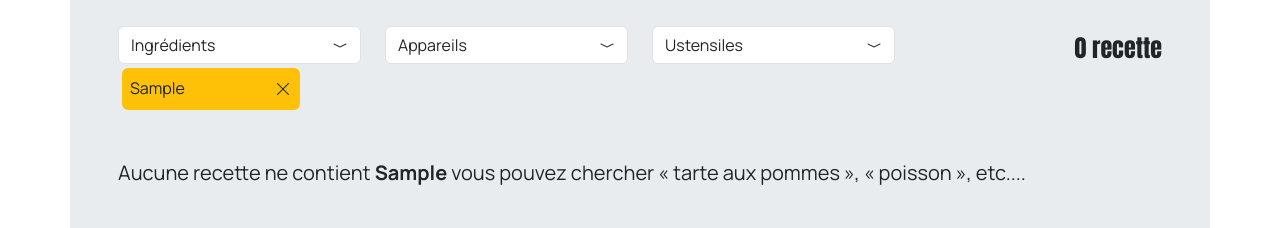
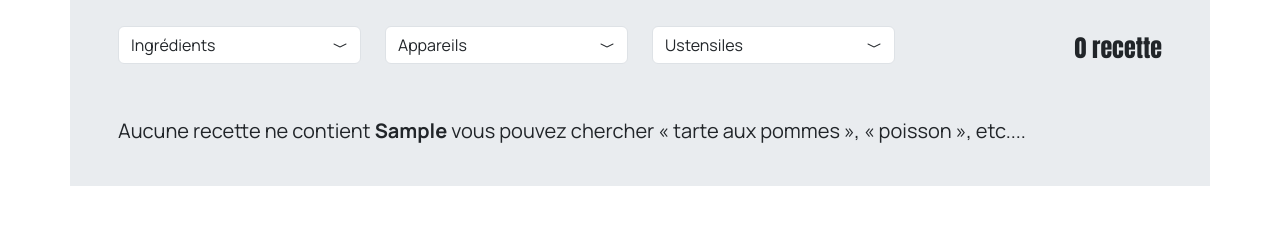
Before and after one commit to jdevis/PetitsPlats, a website with bundled scripts: page index.html in a window 1280 px wide. Both pictures are taken after typing "Sample" into the empty fields and a click on the button 1031 px from the left and 437 px from the top of the page. Shown: the part 667-895 px from the top of the page. After the commit the page ends 853 px from the top, so only its background shows below. Built offline with nearby package versions, Linux system fonts and the light colour scheme; files whose address does not match are found by name.

Commit message:
removing tags

```diff
--- a/index.html
+++ b/index.html
@@ -43,6 +43,7 @@
 						minlength="3"
 						placeholder="Rechercher une recette, un ingrédient, ..."
 						aria-label="Rechercher une recette, un ingrédient, ..."
+						autocomplete="false"
 					/>
 					<button
 						type="submit"
@@ -174,9 +175,7 @@
 				class="mt-5 row align-items-start"
 				id="recipeCards"
 			></section>
-			<p class="col-12 fs-5 d-none" data-message>
-				Aucune recette ne correspond à votre recherche
-			</p>
+			<p class="col-12 fs-5 d-none" data-message></p>
 		</main>
 		<template data-filter-list>
 			<li><a class="dropdown-item" href="#" data-filter-link></a></li>
@@ -223,7 +222,7 @@
 			</div>
 		</template>
 		<script src="node_modules/bootstrap/dist/js/bootstrap.bundle.min.js"></script>
-		<script src="js/display.js" type="module"></script>
+		<!-- <script src="js/display.js" type="module"></script> -->
 		<script src="js/main.js" type="module"></script>
 	</body>
 </html>
--- a/js/display.js
+++ /dev/null
@@ -1,107 +0,0 @@
-import { recipes } from "../data/recipes.js";
-
-export const cardsWrapper = document.getElementById("recipeCards");
-export let recipesArray = [];
-let ingredientsArray = [];
-let ingredientsFilterArray = [];
-let applianceArray = [];
-let ustensilsArray = [];
-const cardTemplate = document.querySelector("[data-recipe-template]");
-const ingredientsTemplate = document.querySelector(
-	"[data-ingredients-template]"
-);
-/** display recipes */
-export function displayRecipes() {
-	recipesArray = recipes.map((recipe) => {
-		const card = cardTemplate.content.cloneNode(true).children[0];
-		const img = card.querySelector("[data-recipe-img]");
-		const recipeTitle = card.querySelector("[data-recipe-title]");
-		const desc = card.querySelector("[data-recipe-desc]");
-		const src = "/assets/photos/" + recipe.image;
-		card.setAttribute("id", "recipeId-" + recipe.id);
-		img.setAttribute("src", src);
-		recipeTitle.textContent = recipe.name;
-		desc.textContent = recipe.description;
-		const ingredientsContainer = card.querySelector(
-			"[data-ingredients-container]"
-		);
-		ingredientsArray = recipe.ingredients.map((ing) => {
-			const ingredientCard = ingredientsTemplate.content.cloneNode(true)
-				.children[0];
-			const ingredientTitle = ingredientCard.querySelector(
-				"[data-ingredient-title]"
-			);
-			const ingredientQuantity = ingredientCard.querySelector(
-				"[data-ingredient-qty]"
-			);
-			const ingredientUnit = ingredientCard.querySelector(
-				"[data-ingredient-unit]"
-			);
-			ingredientTitle.textContent = ing.ingredient;
-			ingredientQuantity.textContent = ing.quantity;
-			ingredientUnit.textContent = ing.unit;
-			ingredientsContainer.append(ingredientCard);
-			//store ingredients for filter
-			if (!ingredientsFilterArray.includes(ing.ingredient)) {
-				ingredientsFilterArray.push(ing.ingredient);
-			}
-			return { ingredientTitle: ing.ingredient };
-		});
-		//store ustensils for filter
-		recipe.ustensils.forEach((element) => {
-			if (!ustensilsArray.includes(element)) {
-				ustensilsArray.push(element);
-			}
-		});
-		//store appliances for filter
-		if (!applianceArray.includes(recipe.appliance)) {
-			applianceArray.push(recipe.appliance);
-		}
-		cardsWrapper.append(card);
-		return {
-			title: recipe.name,
-			description: recipe.description,
-			appliance: recipe.appliance,
-			element: card,
-		};
-	});
-}
-
-/** display filters */
-export function displayFilters() {
-	const ingredientsList = document.querySelector("[data-filter-ingredients]");
-	const appliancesList = document.querySelector("[data-filter-appliances]");
-	const ustensilsList = document.querySelector("[data-filter-ustensils]");
-	const listTemplate = document.querySelector("[data-filter-list]");
-	// sort alphabetically
-	ingredientsFilterArray.sort((a, b) =>
-		a.localeCompare(b, "fr", { ignorePunctuation: true })
-	);
-	applianceArray.sort((a, b) =>
-		a.localeCompare(b, "fr", { ignorePunctuation: true })
-	);
-	ustensilsArray.sort((a, b) =>
-		a.localeCompare(b, "fr", { ignorePunctuation: true })
-	);
-	// ingredients filter
-	ingredientsFilterArray.forEach((element) => {
-		const list = listTemplate.content.cloneNode(true).children[0];
-		const link = list.querySelector("[data-filter-link]");
-		link.textContent = element;
-		ingredientsList.children[0].append(list);
-	});
-	// appliances filter
-	applianceArray.forEach((element) => {
-		const list = listTemplate.content.cloneNode(true).children[0];
-		const link = list.querySelector("[data-filter-link]");
-		link.textContent = element;
-		appliancesList.children[0].append(list);
-	});
-	// ustensils filter
-	ustensilsArray.forEach((element) => {
-		const list = listTemplate.content.cloneNode(true).children[0];
-		const link = list.querySelector("[data-filter-link]");
-		link.textContent = element;
-		ustensilsList.children[0].append(list);
-	});
-}
--- a/js/main.js
+++ b/js/main.js
@@ -1,35 +1,117 @@
-import {
-	displayRecipes,
-	displayFilters,
-	recipesArray,
-	cardsWrapper,
-} from "./display.js";
+import { recipes } from "../data/recipes.js";
 
-/** searchBar */
-const searchForm = document.getElementById("search");
-const searchInput = document.getElementById("searchInput");
+const cardsWrapper = document.getElementById("recipeCards");
+const cardTemplate = document.querySelector("[data-recipe-template]");
+const ingredientsTemplate = document.querySelector(
+	"[data-ingredients-template]"
+);
+let recipesArray = recipes.sort((a, b) => a.name.localeCompare(b.name));
+let ingredientsArray = [];
+let ingredientsFilterArray = [];
+let applianceArray = [];
+let ustensilsArray = [];
+
+/** display recipes */
+function displayRecipes() {
+	recipesArray = recipesArray.map((recipe) => {
+		const card = cardTemplate.content.cloneNode(true).children[0];
+		const img = card.querySelector("[data-recipe-img]");
+		const recipeTitle = card.querySelector("[data-recipe-title]");
+		const recipeDesc = card.querySelector("[data-recipe-desc]");
+		const recipeTime = card.querySelector("[data-recipe-time]");
+		const src = "/assets/photos/" + recipe.image;
+		card.setAttribute("id", "recipeId-" + recipe.id);
+		img.setAttribute("src", src);
+		recipeTitle.textContent = recipe.name;
+		recipeDesc.textContent = recipe.description;
+		recipeTime.textContent = recipe.time + "min";
+		const ingredientsContainer = card.querySelector(
+			"[data-ingredients-container]"
+		);
+		ingredientsArray = recipe.ingredients.map((ing) => {
+			const ingredientCard = ingredientsTemplate.content.cloneNode(true)
+				.children[0];
+			const ingredientTitle = ingredientCard.querySelector(
+				"[data-ingredient-title]"
+			);
+			const ingredientQuantity = ingredientCard.querySelector(
+				"[data-ingredient-qty]"
+			);
+			const ingredientUnit = ingredientCard.querySelector(
+				"[data-ingredient-unit]"
+			);
+			ingredientTitle.textContent = ing.ingredient;
+			ingredientQuantity.textContent = ing.quantity;
+			ingredientUnit.textContent = ing.unit;
+			ingredientsContainer.append(ingredientCard);
+			//store ingredients for filter
+			if (
+				!ingredientsFilterArray.includes(ing.ingredient.toLowerCase())
+			) {
+				ingredientsFilterArray.push(ing.ingredient.toLowerCase());
+			}
+			return { ingredientTitle: ing.ingredient };
+		});
+		//store ustensils for filter
+		recipe.ustensils.forEach((element) => {
+			if (!ustensilsArray.includes(element.toLowerCase())) {
+				ustensilsArray.push(element.toLowerCase());
+			}
+		});
+		//store appliances for filter
+		if (!applianceArray.includes(recipe.appliance.toLowerCase())) {
+			applianceArray.push(recipe.appliance.toLowerCase());
+		}
+		cardsWrapper.append(card);
+		return {
+			title: recipe.name,
+			description: recipe.description,
+			appliance: recipe.appliance,
+			element: card,
+		};
+	});
+}
+/** display filters */
+function displayFilters() {
+	const ingredientsList = document.querySelector("[data-filter-ingredients]");
+	const appliancesList = document.querySelector("[data-filter-appliances]");
+	const ustensilsList = document.querySelector("[data-filter-ustensils]");
+	const listTemplate = document.querySelector("[data-filter-list]");
+	// sort alphabetically
+	ingredientsFilterArray.sort((a, b) => a.localeCompare(b));
+	applianceArray.sort((a, b) => a.localeCompare(b));
+	ustensilsArray.sort((a, b) => a.localeCompare(b));
+	// ingredients filter
+	ingredientsFilterArray.forEach((element) => {
+		const list = listTemplate.content.cloneNode(true).children[0];
+		const link = list.querySelector("[data-filter-link]");
+		link.textContent = element;
+		ingredientsList.children[0].append(list);
+	});
+	// appliances filter
+	applianceArray.forEach((element) => {
+		const list = listTemplate.content.cloneNode(true).children[0];
+		const link = list.querySelector("[data-filter-link]");
+		link.textContent = element;
+		appliancesList.children[0].append(list);
+	});
+	// ustensils filter
+	ustensilsArray.forEach((element) => {
+		const list = listTemplate.content.cloneNode(true).children[0];
+		const link = list.querySelector("[data-filter-link]");
+		link.textContent = element;
+		ustensilsList.children[0].append(list);
+	});
+}
+
 const message = document.querySelector("[data-message]");
-let count = 0;
-let newCount = 0;
-function toggleRecipes() {
-	searchInput.addEventListener("input", (e) => {
-		const value = e.target.value;
-		recipesArray.forEach((recipe) => {
-			if (value.length > 2) {
-				const isVisible =
-					recipe.title.toLowerCase().includes(value) ||
-					recipe.description.toLowerCase().includes(value);
-				recipe.element.classList.toggle("d-none", !isVisible);
-			} else {
-				recipe.element.classList.remove("d-none");
-			}
-			count = cardsWrapper.getElementsByClassName("d-none").length;
-		});
-		newCount = 50 - count;
+function countRecipes(value) {
+	let count = cardsWrapper.getElementsByClassName("d-none").length;
+	let newCount = 50 - count;
 	const nbreRecipeString =
 		newCount === 0 || newCount === 1 ? " recette" : " recettes";
 	if (newCount === 0) {
-			message.innerHTML = `Aucune recette ne contient <span class="fw-bold">${e.target.value}</span> vous pouvez chercher «
+		message.innerHTML = `Aucune recette ne contient <span class="fw-bold">${value}</span> vous pouvez chercher «
 tarte aux pommes », « poisson », etc.... `;
 		message.classList.remove("d-none");
 	} else {
@@ -37,12 +119,44 @@ tarte aux pommes », « poisson », etc.... `;
 	}
 	document.getElementById("recipesNumber").textContent =
 		newCount + nbreRecipeString;
+}
+
+function filterArrays(key) {
+	const arrayFiltered = recipesArray.filter(
+		(element) =>
+			element.name.includes(key) || element.description.includes(key)
+	);
+	return arrayFiltered;
+}
+
+/** searchBar */
+const searchForm = document.getElementById("search");
+const searchInput = document.getElementById("searchInput");
+searchForm.addEventListener("submit", (e) => {
+	e.preventDefault();
 });
+searchInput.addEventListener("input", (e) => {
+	const value = e.target.value;
+	if (value.length > 2) {
+		toggleRecipes(value);
+		displayTags();
 	}
+});
+function toggleRecipes(value) {
+	console.log(value);
+	recipesArray.forEach((recipe) => {
+		const isVisible =
+			recipe.title.toLowerCase().includes(value) ||
+			recipe.description.toLowerCase().includes(value);
+		recipe.element.classList.toggle("d-none", !isVisible);
+	});
+	countRecipes(value);
+	filterArrays(value);
+}
+
 const tagsWrapper = document.getElementById("tagsContainer");
 const tagTemplate = document.querySelector("[data-tags-template]");
-searchForm.addEventListener("submit", (e) => {
-	e.preventDefault();
+function displayTags() {
 	const tag = tagTemplate.content.cloneNode(true).children[0];
 	tag.innerHTML = `${searchInput.value}<button
 	type="button"
@@ -50,14 +164,14 @@ searchForm.addEventListener("submit", (e) => {
 	></button>`;
 	tagsWrapper.append(tag);
 	removeTags();
-});
-/** Removing tags  */
+}
 function removeTags() {
-	const buttons = tagsWrapper.querySelector("button");
-	buttons.addEventListener("click", (e) => {
+	const button = tagsWrapper.querySelector("button");
+	button.addEventListener("click", (e) => {
 		e.target.parentNode.remove();
+		toggleRecipes("");
 	});
 }
+
 displayRecipes();
 displayFilters();
-toggleRecipes();
--- a/scss/custome.scss
+++ b/scss/custome.scss
@@ -54,6 +54,10 @@ header h1{
 main{
     background-color: $gray-200;
 }
+a.dropdown-item::first-letter,
+[data-ingredient-title]::first-letter{
+    text-transform: uppercase;
+}
 .card-img-top{
     height: 300px;
     object-fit: cover;
```
Also changed, not shown: css/custome.css. Lines whose indentation alone changed are shown as unchanged.
